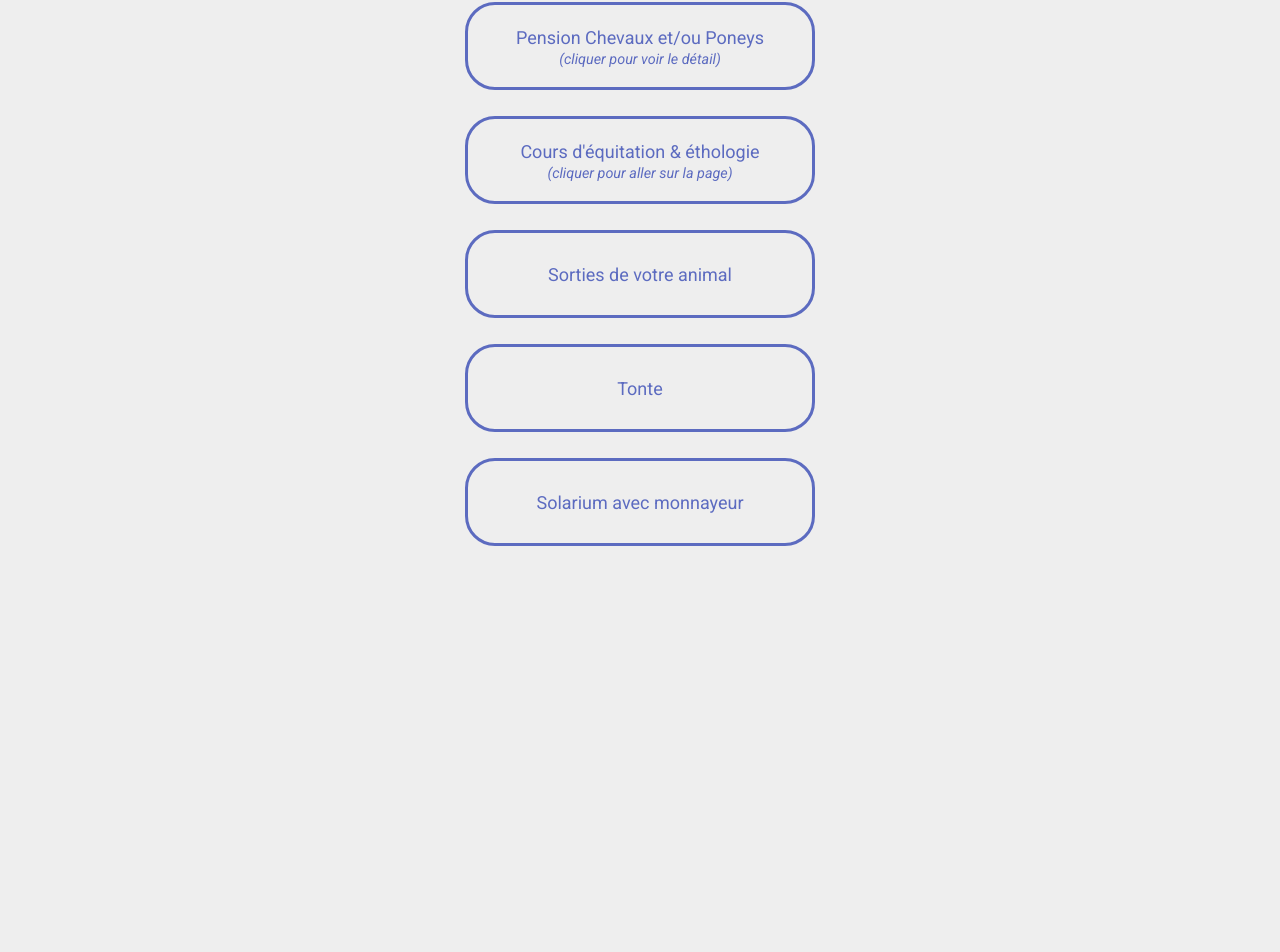
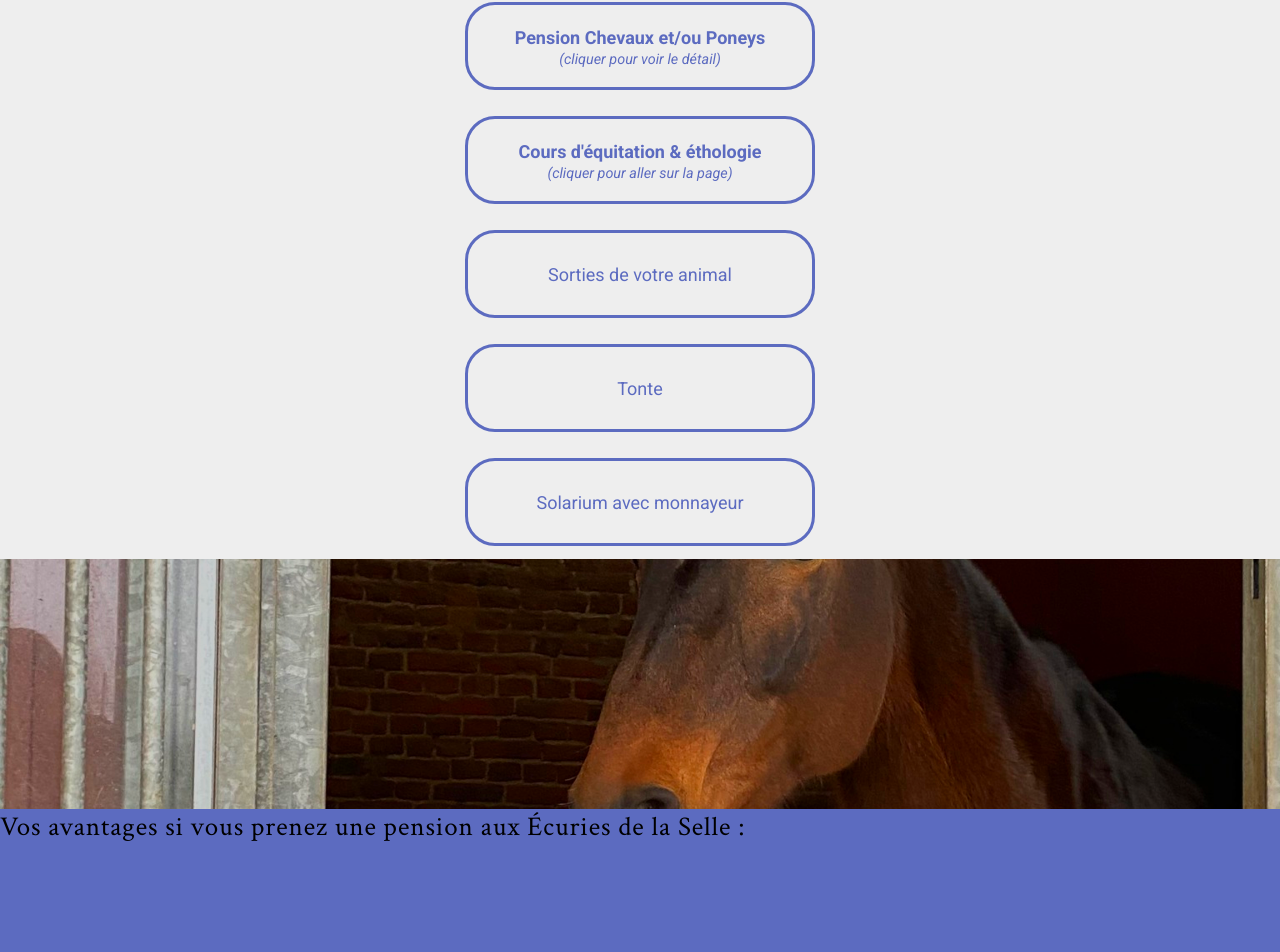
Before and after one commit to GoutteDooo/Site_Ecurie, a React (Vite) app: page /proprietaires in a window 1280 px wide. Shown: the part 831-1783 px from the top of the page. Built offline with nearby package versions, Linux system fonts and the light colour scheme.

Commit message:
feat: add DecorImage.jsx

```diff
--- /dev/null
+++ b/src/components/DecorImage.jsx
@@ -0,0 +1,19 @@
+import React from "react";
+
+/**
+ * Affiche une image en arrière-plan avec un effet de parallax ou non
+ * @param {string} imgLink url de l'image
+ * @param {number} size taille de l'image en bg (default : 100px)
+ * @param {boolean} isParallax parallax ou non (default: true)
+ * @returns
+ */
+const DecorImage = ({ imgLink, size = "250px", isParallax = true }) => {
+  const style = {
+    backgroundImage: `url(${imgLink})`,
+    height: size,
+    backgroundAttachment: isParallax ? "fixed" : "local",
+  };
+  return <div className="decor-image" style={style}></div>;
+};
+
+export default DecorImage;
--- /dev/null
+++ b/src/components/proprietaires/Details.jsx
@@ -0,0 +1,13 @@
+import React from "react";
+
+const Details = () => {
+  return (
+    <div className="proprietaires__details">
+      <h1>
+        Vos avantages si vous prenez une pension aux Écuries de la Selle :
+      </h1>
+    </div>
+  );
+};
+
+export default Details;
--- a/src/components/proprietaires/Prestations.jsx
+++ b/src/components/proprietaires/Prestations.jsx
@@ -7,11 +7,11 @@ const Prestations = () => {
 
   const content = [
     <>
-      <p>Pension Chevaux et/ou Poneys</p>
+      <b>Pension Chevaux et/ou Poneys</b>
       <em>(cliquer pour voir le détail)</em>
     </>,
     <>
-      <p>Cours d'équitation & éthologie</p>
+      <b>Cours d'équitation & éthologie</b>
       <em>(cliquer pour aller sur la page)</em>
     </>,
     <p>Sorties de votre animal</p>,
--- a/src/pages/Proprietaires.jsx
+++ b/src/pages/Proprietaires.jsx
@@ -2,6 +2,8 @@ import React from "react";
 import { annexes } from "../data/annexes.json";
 import IntroAnnexe from "../components/IntroAnnexe";
 import Prestations from "../components/proprietaires/Prestations";
+import Details from "../components/proprietaires/Details";
+import DecorImage from "../components/DecorImage";
 
 const Proprietaires = () => {
   window.scrollTo(0, 0);
@@ -9,6 +11,8 @@ const Proprietaires = () => {
     <div className="proprietaires">
       <IntroAnnexe annexe={annexes[0]} />
       <Prestations />
+      <DecorImage imgLink={"/assets/images/decor_image/proprio_1.jpg"} />
+      <Details />
     </div>
   );
 };
--- a/src/styles/components/_bubble.scss
+++ b/src/styles/components/_bubble.scss
@@ -14,6 +14,12 @@
     line-height: 1.5rem;
     text-align: center;
   }
+  b {
+    font-weight: bold;
+    font-size: 1rem;
+    line-height: 1.5rem;
+    text-align: center;
+  }
   em {
     font-style: italic;
     font-size: 0.8rem;
--- /dev/null
+++ b/src/styles/components/_decor-image.scss
@@ -0,0 +1,7 @@
+.decor-image {
+  background-size: cover;
+  background-repeat: no-repeat;
+  background-position: center;
+  width: 100%;
+  filter: brightness(0.8) saturate(1.5);
+}
--- a/src/styles/main.scss
+++ b/src/styles/main.scss
@@ -16,6 +16,7 @@
 @import "./components/carousel";
 @import "./components/intro-annexe";
 @import "./components/bubble";
+@import "./components/decor-image";
 /* LAYOUTS */
 @import "./layouts/footer";
 @import "./layouts/navbar";
@@ -39,6 +40,7 @@
 @import "./pages/installations/installations";
 //Proprietaires
 @import "./pages/proprietaires";
+@import "./pages/proprietaires/details";
 //Cours
 @import "./pages/cours/cours";
 /* THEMES */
--- /dev/null
+++ b/src/styles/pages/proprietaires/_details.scss
@@ -0,0 +1,4 @@
+.proprietaires__details {
+  background: $main-color;
+  height: $vh;
+}
```
Also changed, not shown: public/assets/images/decor_image/proprio_1.jpg (added).
